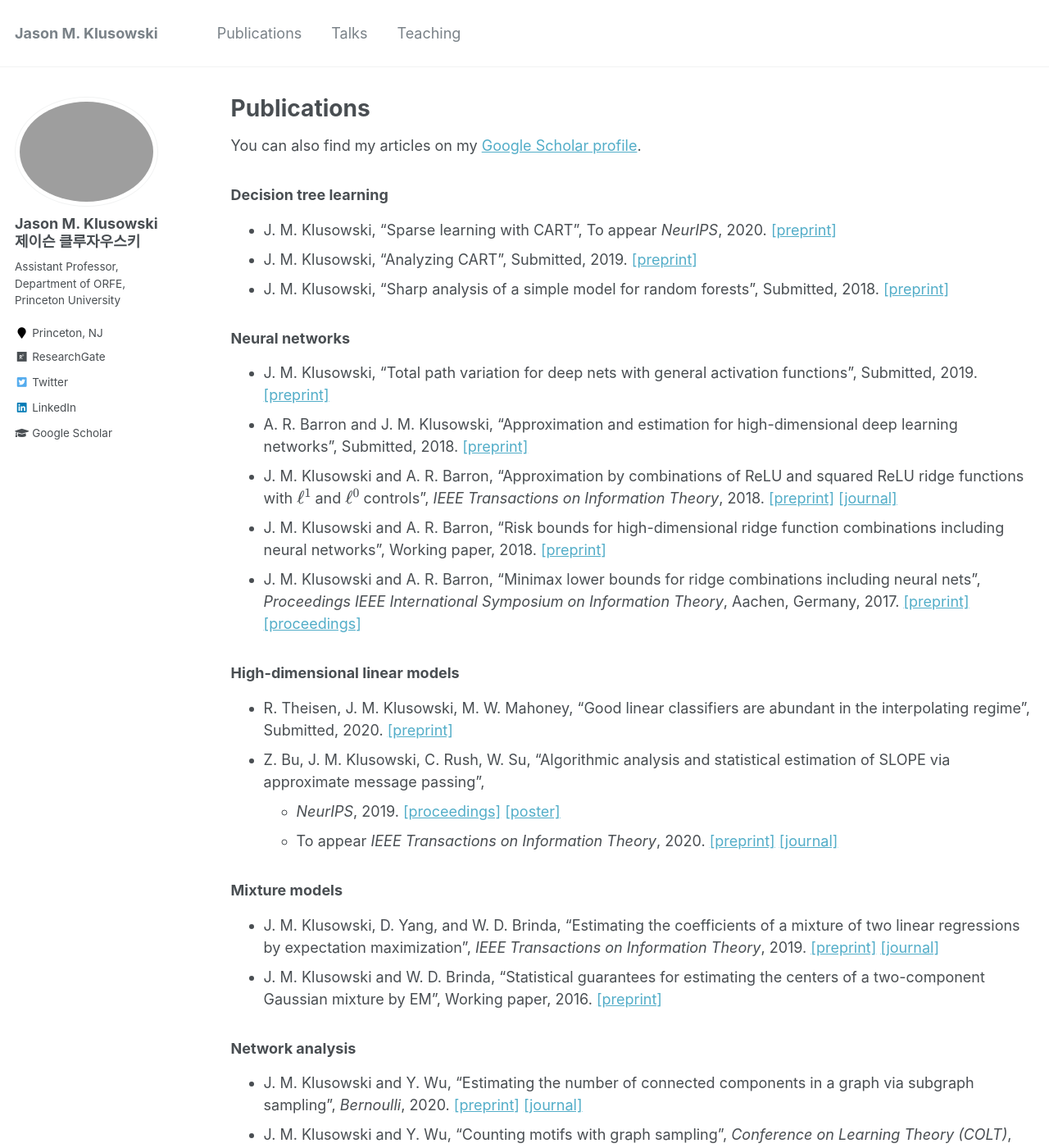
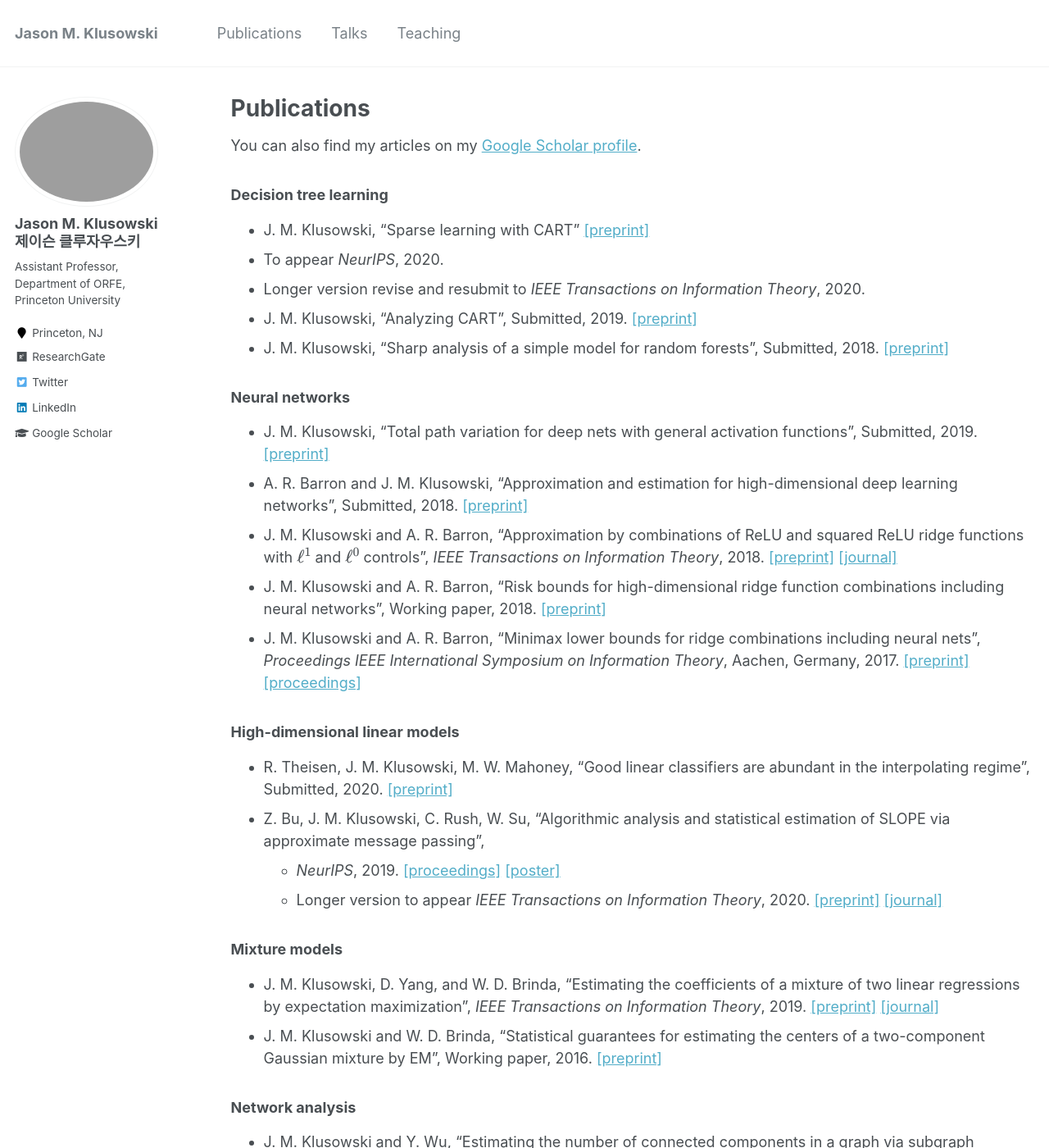
Before and after one commit to jasonklusowski/jasonklusowski.github.io, a Jekyll site: the page built from _pages/publications.md, in a window 1280 px wide and 1400 px high. Shown: the whole window at 82% size. Built offline with Jekyll 4.4.1, drawn with Linux system fonts in a browser that asks for light colours; formulas are drawn with MathJax 3.

Commit message:
Update publications.md

```diff
--- a/_pages/publications.md
+++ b/_pages/publications.md
@@ -9,7 +9,9 @@ You can also find my articles on my [Google Scholar profile](https://scholar.goo
 
 ### Decision tree learning
 
-* J. M. Klusowski, "Sparse learning with CART", To appear _NeurIPS_, 2020. [[preprint]](https://arxiv.org/pdf/2006.04266.pdf)
+* J. M. Klusowski, "Sparse learning with CART" [[preprint]](https://arxiv.org/pdf/2006.04266.pdf)
+- To appear _NeurIPS_, 2020.
+- Longer version revise and resubmit to _IEEE Transactions on Information Theory_, 2020.
 * J. M. Klusowski, "Analyzing CART", Submitted, 2019. [[preprint]](https://arxiv.org/pdf/1906.10086.pdf)
 * J. M. Klusowski, "Sharp analysis of a simple model for random forests", Submitted, 2018. [[preprint]](https://arxiv.org/pdf/1805.02587.pdf)
 
@@ -26,7 +28,7 @@ You can also find my articles on my [Google Scholar profile](https://scholar.goo
 * R. Theisen, J. M. Klusowski, M. W. Mahoney, "Good linear classifiers are abundant in the interpolating regime", Submitted, 2020. [[preprint]](https://arxiv.org/pdf/2006.12625.pdf)
 * Z. Bu, J. M. Klusowski, C. Rush, W. Su, "Algorithmic analysis and statistical estimation of SLOPE via approximate message passing",
   - _NeurIPS_, 2019. [[proceedings]](http://papers.neurips.cc/paper/9134-algorithmic-analysis-and-statistical-estimation-of-slope-via-approximate-message-passing) [[poster]](https://jasonklusowski.github.io/files/SLOPEAMP_poster.pdf)
-  - To appear _IEEE Transactions on Information Theory_, 2020. [[preprint]](https://arxiv.org/pdf/1907.07502.pdf) [[journal]](https://ieeexplore.ieee.org/document/9204751)
+  - Longer version to appear _IEEE Transactions on Information Theory_, 2020. [[preprint]](https://arxiv.org/pdf/1907.07502.pdf) [[journal]](https://ieeexplore.ieee.org/document/9204751)
 
 ### Mixture models
 
```
